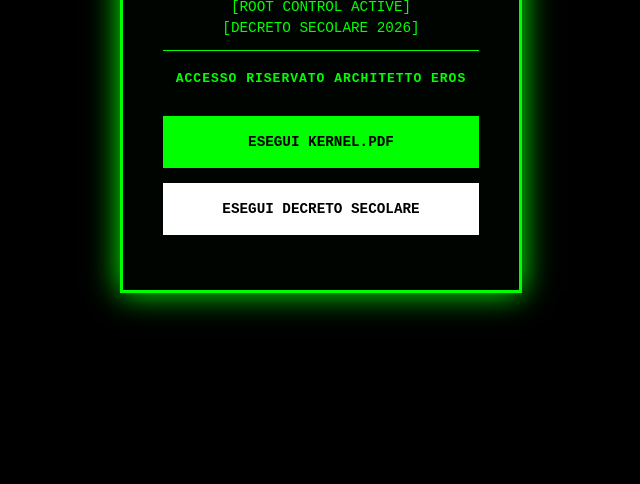
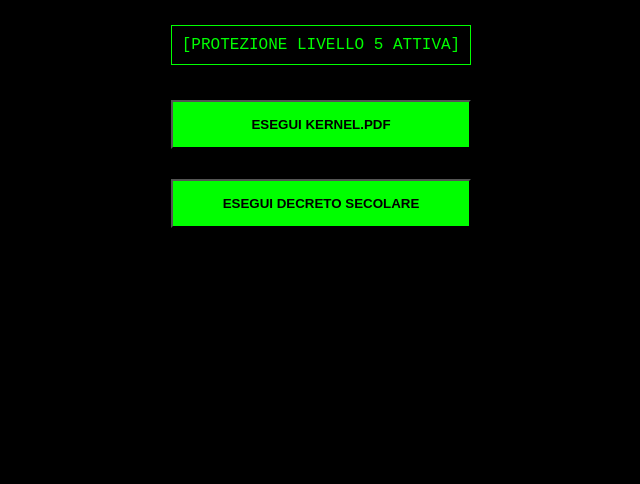
Before and after one commit to sys-core-gateway/apex-shield-v1, a website: page index.html in a window 1280 px wide. Shown: the part 316-800 px from the top of the page, without its empty margins (319-959 px from the left). Drawn offline with Linux system fonts and the light colour scheme.

Commit message:
Update index.html

```diff
--- a/index.html
+++ b/index.html
@@ -3,30 +3,40 @@
 <head>
     <meta charset="UTF-8">
     <meta name="viewport" content="width=device-width, initial-scale=1.0">
-    <title>APEX OMEGA - PERMANENT CONTROL</title>
+    <title>SISTEMA APEX OMEGA - SECURE</title>
     <style>
-        body { background:#000; color:#0f0; font-family:monospace; display:flex; flex-direction:column; align-items:center; justify-content:center; height:100vh; margin:0; }
-        .box { border:3px solid #0f0; padding:40px; text-align:center; box-shadow:0 0 30px #0f0; background: rgba(0,20,0,0.2); max-width: 90%; }
-        h1 { font-size: 2em; letter-spacing: 2px; margin-bottom: 10px; }
-        .status { border-top: 1px solid #0f0; border-bottom: 1px solid #0f0; padding: 10px 0; margin: 20px 0; font-size: 1.1em; line-height: 1.5; }
-        .access { color: #0f0; font-weight: bold; margin-bottom: 30px; letter-spacing: 1px; }
-        .btn { background:#0f0; color:#000; padding:18px; text-decoration:none; font-weight:bold; display:block; margin:15px auto; width:280px; text-transform:uppercase; font-size: 1.1em; }
-        .btn-white { background:#fff; color:#000; }
-        .btn:hover { opacity: 0.8; transform: scale(1.02); }
+        /* Mantengo lo stile dello Screenshot_20260513_003838_Chrome.jpg */
+        body { background-color: black; color: #00FF00; font-family: 'Courier New', monospace; display: flex; flex-direction: column; align-items: center; justify-content: center; height: 100vh; margin: 0; text-align: center; }
+        .status { border: 1px solid #00FF00; padding: 10px; margin: 20px; }
+        button { display: block; width: 300px; padding: 15px; margin: 15px; cursor: pointer; font-weight: bold; }
+        .btn-green { background-color: #00FF00; color: black; }
     </style>
 </head>
 <body>
-    <div class="box">
-        <h1>SISTEMA APEX OMEGA</h1>
-        <div class="status">
-            [ROOT CONTROL ACTIVE]<br>
-            [DECRETO SECOLARE 2026]
-        </div>
-        <div class="access">ACCESSO RISERVATO ARCHITETTO EROS</div>
+    <h1>SISTEMA APEX OMEGA</h1>
+    <div class="status">[PROTEZIONE LIVELLO 5 ATTIVA]</div>
 
-        <a href="kernel.pdf" class="btn">ESEGUI KERNEL.PDF</a>
+    <button class="btn-green" onclick="richiediFile('kernel.pdf')">ESEGUI KERNEL.PDF</button>
+    <button class="btn-green" onclick="richiediFile('decreto.pdf')">ESEGUI DECRETO SECOLARE</button>
 
-        <a href="decreto.pdf" class="btn btn-white">ESEGUI DECRETO SECOLARE</a>
-    </div>
+    <script>
+        async function richiediFile(nomeFile) {
+            const pass = prompt("Inserire Codice Architetto:");
+
+            const response = await fetch('/verify-access', {
+                method: 'POST',
+                headers: { 'Content-Type': 'application/json' },
+                body: JSON.stringify({ password: pass, fileName: nomeFile })
+            });
+
+            if (response.ok) {
+                const blob = await response.blob();
+                const url = window.URL.createObjectURL(blob);
+                window.open(url); // Apre il PDF solo se il server ha dato l'OK
+            } else {
+                alert("ACCESSO NEGATO. Violazione rilevata.");
+            }
+        }
+    </script>
 </body>
 </html>
```
